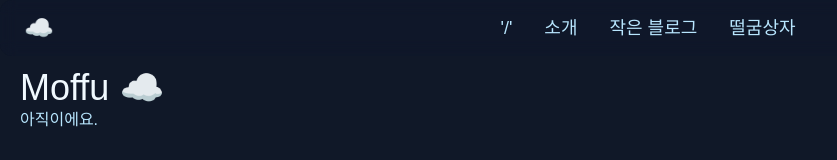
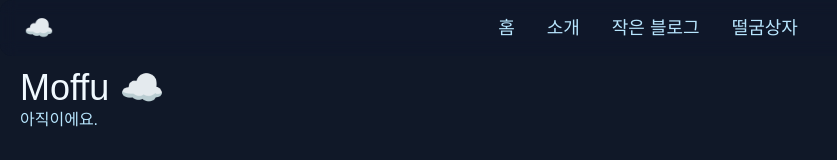
Before and after one commit to baboribo/moffu.me-front, a Next.js app: page / in a window 1280 px wide. Shown: the top 160 px of the page, without its empty margins (0-837 px from the left). Built offline with nearby package versions, Linux system fonts and the light colour scheme; a web font is replaced by a local one.

Commit message:
fix: "'/'"를 "홈"으로 변경 (빌드 오류 해결)

```diff
--- a/src/components/nav.tsx
+++ b/src/components/nav.tsx
@@ -19,7 +19,7 @@ export default function Nav(){
         z-50">
             <Link href='/' className="absolute left-6 text-2xl text-white">☁️</Link>
             <div className="flex gap-0 rounded-4xl overflow-hidden transition-all">
-                <Button variant='ghost' size='lg' href='/'>'/'</Button>
+                <Button variant='ghost' size='lg' href='/'>홈</Button>
                 <Button variant='ghost' size='lg' href='/about'>소개</Button>
                 <Button variant='ghost' size='lg' href='/blog'>작은 블로그</Button>
                 <Button variant='ghost' size='lg' href='/box'>떨굼상자</Button>
```
